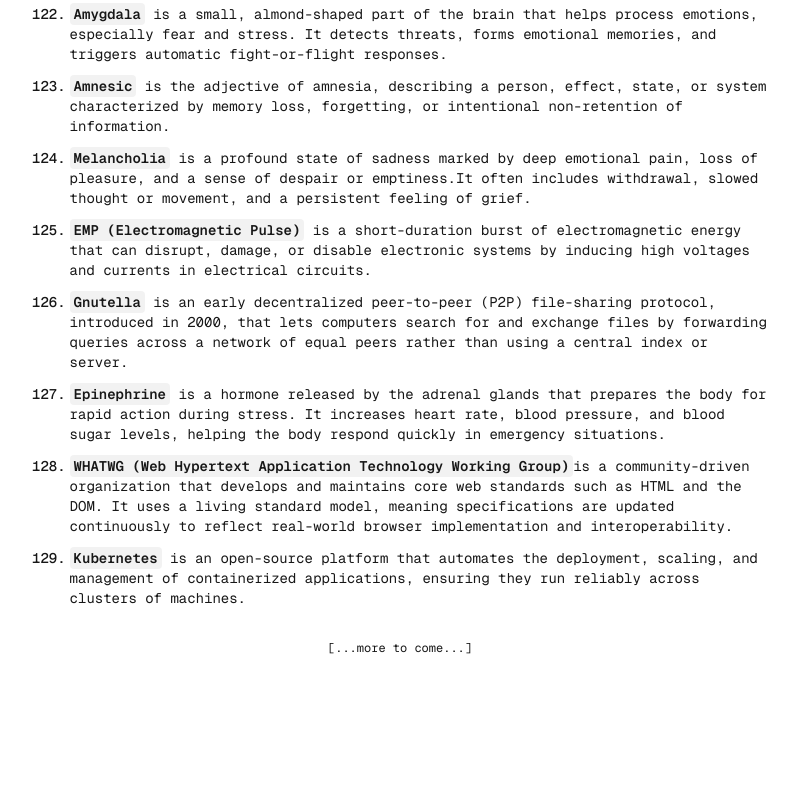
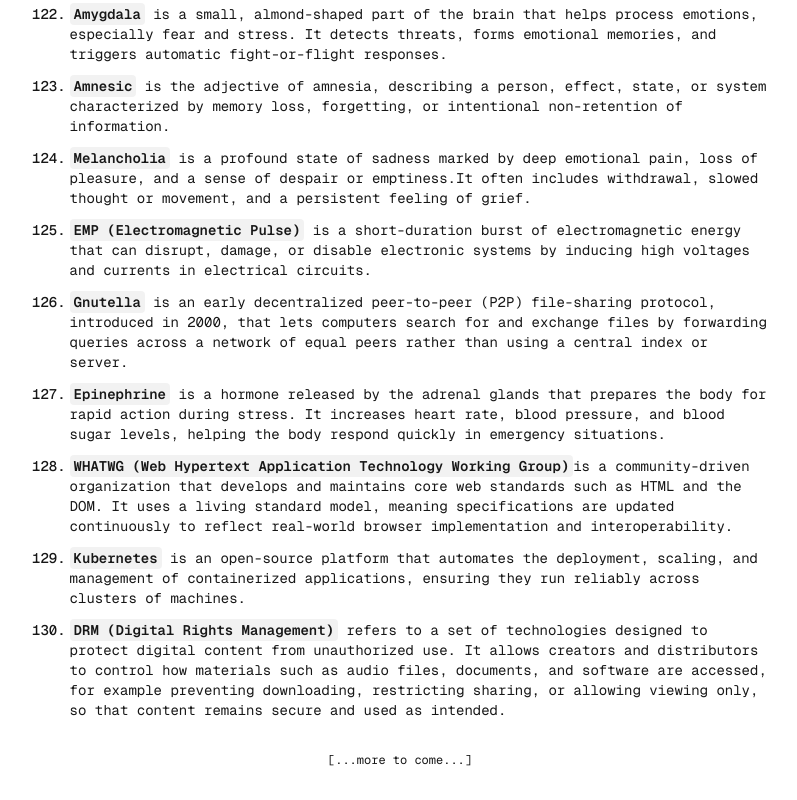
Before and after one commit to BrahimBoussada/mind-log, a Next.js app: page / in a window 1280 px wide. Shown: the part 7931-8731 px from the top of the page, without its empty margins (240-1037 px from the left). Before the commit the page ends 8619 px from the top, so only its background shows below. Built offline with nearby package versions, Linux system fonts and the light colour scheme.

Commit message:
log:24-12-2025

```diff
--- a/src/app/page.tsx
+++ b/src/app/page.tsx
@@ -1239,6 +1239,18 @@ export default function Home() {
           </Text>
         </Note>
 
+        <Note>
+          <N>130.</N>
+          <Text>
+            <Key>DRM (Digital Rights Management)</Key> refers to a set of
+            technologies designed to protect digital content from unauthorized
+            use. It allows creators and distributors to control how materials
+            such as audio files, documents, and software are accessed, for
+            example preventing downloading, restricting sharing, or allowing
+            viewing only, so that content remains secure and used as intended.
+          </Text>
+        </Note>
+
         {/* --- end --- */}
       </NoteWrapper>
 
```
